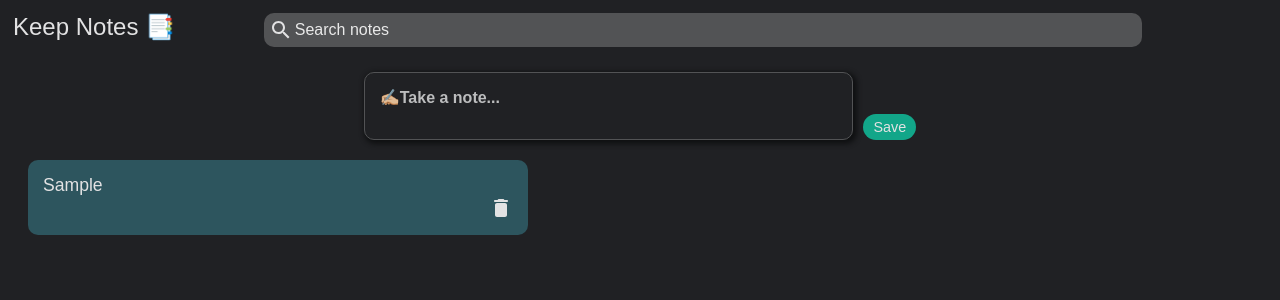
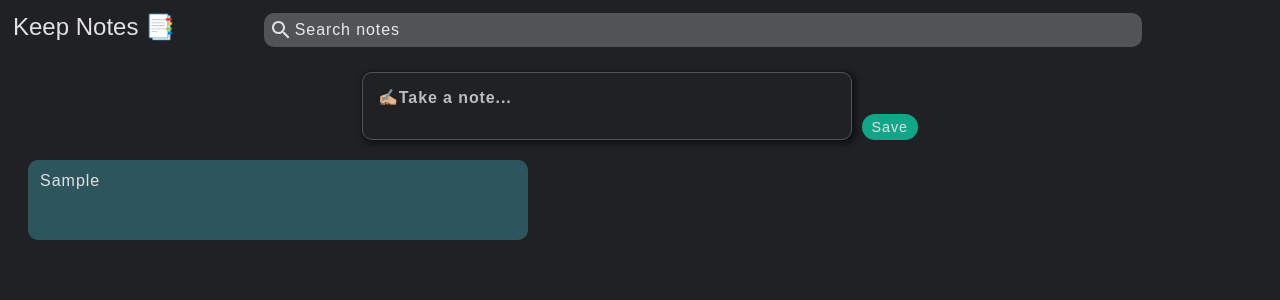
Before and after one commit to Suvradippaul/Keep-Notes, a React (Vite) app: page / in a window 1280 px wide. Both pictures are taken after typing "Sample" into the empty fields and a click on the button "Save". Shown: the top 300 px of the page. Built offline with nearby package versions, Linux system fonts and the light colour scheme; a web font is replaced by a local one.

Commit message:
feat: Add edit note functionality

```diff
--- a/package.json
+++ b/package.json
@@ -14,7 +14,8 @@
     "@mui/icons-material": "^5.10.9",
     "@mui/material": "^5.10.11",
     "react": "^18.2.0",
-    "react-dom": "^18.2.0"
+    "react-dom": "^18.2.0",
+    "react-textarea-autosize": "^8.3.4"
   },
   "devDependencies": {
     "@types/react": "^18.0.17",
--- a/src/assets/Body.css
+++ b/src/assets/Body.css
@@ -12,6 +12,7 @@
 
 #create-note {
   font-size: 1rem;
+  letter-spacing: 0.9px;
   padding: 15px;
   width: 40%;
   height: 100%;
@@ -39,6 +40,7 @@
 #addNoteBtn {
   cursor: pointer;
   font-size: 0.9rem;
+  letter-spacing: 0.9px;
   padding: 5px 10px 5px 10px;
   background-color: #12a689;
   border-radius: 20px;
--- a/src/assets/Header.css
+++ b/src/assets/Header.css
@@ -33,6 +33,7 @@
 #search {
   width: 100%;
   font-size: 1rem;
+  letter-spacing: 0.9px;
 }
 
 #search:focus {
--- a/src/assets/Note.css
+++ b/src/assets/Note.css
@@ -1,25 +1,60 @@
 .note {
-  /* background: #16504b; */
+  box-sizing: border-box;
   display: flex;
   flex-direction: column;
   justify-content: space-between;
   align-items: flex-end;
   max-width: 500px;
-  font-family: "Expose", sans-serif;
-  font-size: 1.1rem;
   border-radius: 10px;
-  padding: 15px;
+  padding: 10px;
   margin: 10px;
   white-space: pre-wrap;
   /* border: 1px solid red; */
 }
 
+.note:hover > .icons {
+  visibility: visible;
+}
+
 .content-box {
   background: transparent;
   width: 100%;
+  /* border: 1px solid blue; */
 }
 
-.delete-icon {
+.content-area {
+  background: transparent;
+  font-family: "Expose", sans-serif;
+  font-size: 1rem;
+  letter-spacing: 1px;
+  resize: none;
+  border: none;
+}
+
+.content-area:focus {
+  outline: none;
+}
+
+.icons {
+  display: flex;
+  width: 20%;
+  justify-content: space-between;
+  background: transparent;
+  margin-top: 10px;
+  visibility: hidden;
+  /* border: 1px solid yellow; */
+}
+
+.delete-icon,
+.edit-icon,
+.save-icon {
   cursor: pointer;
   background: transparent;
 }
+
+.delete-icon:hover,
+.edit-icon:hover,
+.save-icon:hover {
+  scale: 110%;
+  transition: scale 0.1s ease-in-out;
+}
--- a/src/components/Body.jsx
+++ b/src/components/Body.jsx
@@ -52,6 +52,20 @@
     updateNotes(filteredNotes);
   };
 
+  const handleEdit = (id, textValue) => {
+    const newNotes = [];
+    for (let i = 0; i < notes.length; i++) {
+      if (notes[i].key == id) {
+        const newObj = notes[i];
+        newObj.content = textValue;
+        newNotes.push(newObj);
+      } else {
+        newNotes.push(notes[i]);
+      }
+    }
+    updateNotes(newNotes);
+  };
+
   return (
     <div className="container">
       <div className="create-note-area">
@@ -71,6 +85,7 @@
             note.content.toLowerCase().includes(searchText)
           )}
           handleDelete={deleteNote}
+          handleEdit={handleEdit}
         ></NotesList>
       )}
     </div>
--- a/src/components/Note.jsx
+++ b/src/components/Note.jsx
@@ -1,14 +1,55 @@
+import { useState } from "react";
 import "../assets/Note.css";
+import TextareaAutosize from "react-textarea-autosize";
 import DeleteRoundedIcon from "@mui/icons-material/DeleteRounded";
+import EditRoundedIcon from "@mui/icons-material/EditRounded";
+import SaveRoundedIcon from "@mui/icons-material/SaveRounded";
 
-const Note = ({ id, content, color, handleDelete }) => {
+const Note = ({ id, content, color, handleDelete, handleEdit }) => {
+  const [enable, setEnable] = useState(false);
+  const [textValue, setTextValue] = useState(content);
+
+  const handleEnable = () => {
+    setEnable(true);
+  };
+
+  const handleType = (e) => {
+    if (enable) {
+      setTextValue(e.target.value);
+    }
+  };
+
   return (
     <div className="note" style={{ backgroundColor: color }}>
-      <div className="content-box">{content}</div>
-      <DeleteRoundedIcon
-        className="delete-icon"
-        onClick={() => handleDelete(id)}
-      ></DeleteRoundedIcon>
+      <div className="content-box">
+        <TextareaAutosize
+          value={textValue}
+          style={{ width: "100%" }}
+          onChange={handleType}
+          disabled={!enable}
+          className="content-area"
+        ></TextareaAutosize>
+      </div>
+
+      <div className="icons">
+        <EditRoundedIcon
+          className="edit-icon"
+          onClick={handleEnable}
+        ></EditRoundedIcon>
+
+        <SaveRoundedIcon
+          className="save-icon"
+          onClick={() => {
+            handleEdit(id, textValue);
+            setEnable(false);
+          }}
+        ></SaveRoundedIcon>
+
+        <DeleteRoundedIcon
+          className="delete-icon"
+          onClick={() => handleDelete(id)}
+        ></DeleteRoundedIcon>
+      </div>
     </div>
   );
 };
--- a/src/components/NotesList.jsx
+++ b/src/components/NotesList.jsx
@@ -1,7 +1,7 @@
 import Note from "./Note";
 import "../assets/NotesList.css";
 
-const NotesList = ({ notes, handleDelete }) => {
+const NotesList = ({ notes, handleDelete, handleEdit }) => {
   return (
     <div className="notes-list">
       {notes.map((note) => (
@@ -11,6 +11,7 @@
           content={note.content}
           color={note.color}
           handleDelete={handleDelete}
+          handleEdit={handleEdit}
         />
       ))}
     </div>
```
Also changed, not shown: 1 other file (tests, documents, lock files or other folders).
